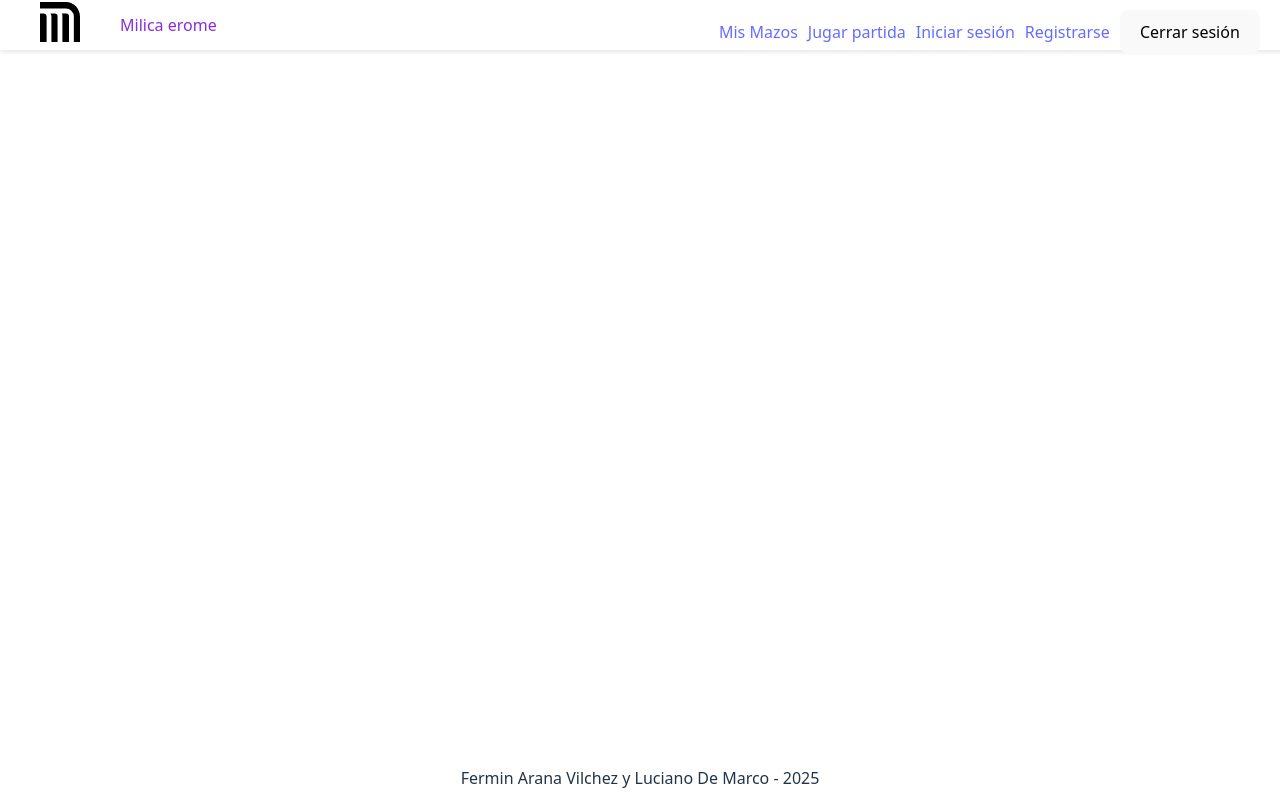
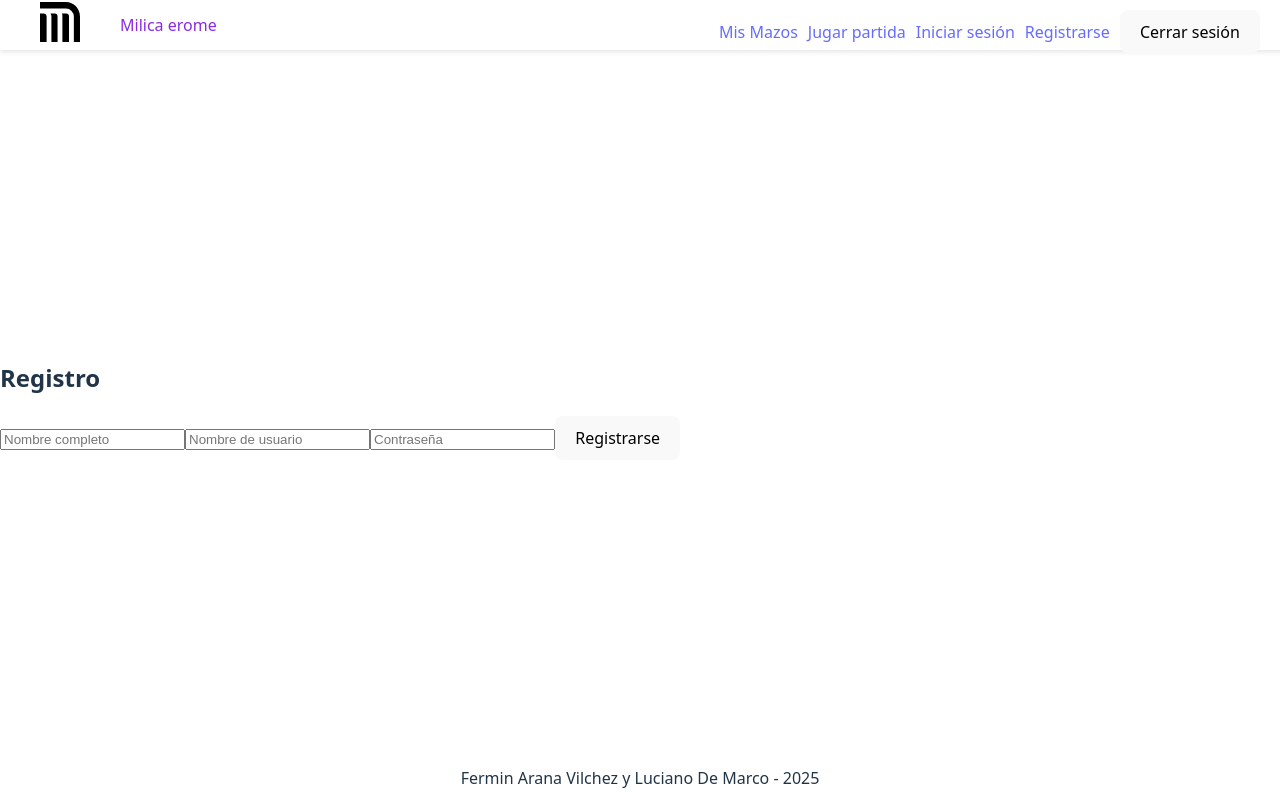
Before and after one commit to Fermin-Arana/proyectoPHP, a React (Vite) app in the folder mi-proyecto/: page /register in a window 1280 px wide. Built offline with nearby package versions, Linux system fonts and the light colour scheme.

Commit message:
intento de registro

```diff
--- a/mi-proyecto/src/App.jsx
+++ b/mi-proyecto/src/App.jsx
@@ -2,21 +2,30 @@ import { BrowserRouter as Router, Routes, Route } from 'react-router-dom';
 import NavBarComponent from './components/General/NavBarComponent';
 import Home from './components/General/Home';
 import Mazos from './components/Mazos/Mazos';
-import FooterComponent from './components/General/FooterComponent'
+import FooterComponent from './components/General/FooterComponent';
 import TestConnection from './components/Test/testConnection';
 import HeaderComponent from './components/General/HeaderComponent';
+import { AuthProvider } from "./components/context/AuthContext.jsx";
+import Register from "./components/auth/Register.jsx";
+import Login from "./components/auth/Login.jsx";
+import Cerrarsesion from "./components/auth/Logout.jsx";
 
 export default function App() {
   return (
     <Router>
+      <AuthProvider>
         <HeaderComponent />
         <NavBarComponent />
         <Routes>
           <Route path="/" element={<Home />} />
           <Route path="/mazos" element={<Mazos />} />
           <Route path="/test-backend" element={<TestConnection />} />
+          <Route path="/register" element={<Register />} />
+          <Route path="/login" element={<Login />} />
+          <Route path="/logout" element={<Cerrarsesion />} />
         </Routes>
         <FooterComponent />
+      </AuthProvider>
     </Router>
   );
 }
--- a/mi-proyecto/src/components/General/NavBarComponent.jsx
+++ b/mi-proyecto/src/components/General/NavBarComponent.jsx
@@ -8,7 +8,7 @@ const NavBarComponent = () => {
       <Link to="/mazos">Mis Mazos</Link> {/* 🔹 Usa Link en lugar de <a> */}
       <Link to="/jugar-partida">Jugar partida</Link>
       <Link to="/iniciar-sesion">Iniciar sesión</Link>
-      <Link to="/registrarse">Registrarse</Link>
+      <Link to="/register">Registrarse</Link>
       {/* Cerrar sesión podría ser un botón que llama a una función */}
       <button onClick={cerrarSesion}>Cerrar sesión</button>
     </nav>
--- a/mi-proyecto/src/components/Mazos/Mazos.jsx
+++ b/mi-proyecto/src/components/Mazos/Mazos.jsx
@@ -1,30 +1,38 @@
 import { useState, useEffect } from "react";
-import AccionesMazos from "./AccionesMazos";
+import { getMazos } from "../../services/apiMazos/apiMazo.js";
+import AccionesMazo from "./AccionesMazos.jsx";
 
 export default function MisMazos({ usuarioId, token }) {
   const [mazos, setMazos] = useState([]);
   const [loading, setLoading] = useState(true);
+  const [error, setError] = useState(null);
 
   const cargarMazos = async () => {
     try {
-      const response = await fetch(`http://tu-backend.com/usuarios/${usuarioId}/mazos`, {
-        headers: { "Authorization": `Bearer ${token}` }
-      });
-      const { data } = await response.json();
-      setMazos(data || []);
-    } catch (error) {
-      console.error("Error al cargar mazos:", error);
+      setLoading(true);
+      const { data, status } = await getMazos(token, usuarioId);
+      if (status === 200) {
+        setMazos(data || []);
+      } else {
+        setError("Error al cargar mazos");
+      }
+    } catch (err) {
+      setError("Error de conexión");
+      console.error("Error:", err);
     } finally {
       setLoading(false);
     }
   };
 
-  useEffect(() => { cargarMazos(); }, [usuarioId, token]);
+  useEffect(() => {
+    cargarMazos();
+  }, [usuarioId, token]);
 
   if (loading) return <div>Cargando mazos...</div>;
+  if (error) return <div className="error">{error}</div>;
 
   return (
-    <div>
+    <div className="mis-mazos">
       <h2>Mis Mazos</h2>
       {mazos.length === 0 ? (
         <p>No tienes mazos creados.</p>
--- /dev/null
+++ b/mi-proyecto/src/components/auth/Login.jsx
@@ -0,0 +1,38 @@
+import { useState } from "react";
+import { useAuth } from "../context/AuthContext.jsx";
+
+const Login = () => {
+  const [usuario, setUsuario] = useState("");
+  const [password, setPassword] = useState("");
+  const { Login } = useAuth();
+
+  const handleSubmit = async (e) => {
+    e.preventDefault();
+    const result = await Login(usuario, password);
+    if (result.error) {
+      alert(result.error);
+    } else {
+      alert("¡Bienvenido!");
+    }
+  };
+
+  return (
+    <form onSubmit={handleSubmit}>
+      <input
+        type="text"
+        placeholder="Usuario"
+        value={usuario}
+        onChange={(e) => setUsuario(e.target.value)}
+      />
+      <input
+        type="password"
+        placeholder="Contraseña"
+        value={password}
+        onChange={(e) => setPassword(e.target.value)}
+      />
+      <button type="submit">Iniciar sesión</button>
+    </form>
+  );
+};
+
+export default Login;
--- /dev/null
+++ b/mi-proyecto/src/components/auth/Logout.jsx
@@ -0,0 +1,16 @@
+import { useAuth } from "../context/AuthContext.jsx";
+
+const Logout = () => {
+  const { Logout, user } = useAuth();
+
+  if (!user) return null;
+
+  return (
+    <div>
+      <p>Hola, {user.usuario}!</p>
+      <button onClick={Logout}>Cerrar sesión</button>
+    </div>
+  );
+};
+
+export default Logout;
--- /dev/null
+++ b/mi-proyecto/src/components/auth/Register.jsx
@@ -0,0 +1,68 @@
+import { useState } from 'react';
+import { useNavigate } from 'react-router-dom';
+import { useAuth } from '../context/AuthContext.jsx'; // ✔️
+
+const Register = () => {
+  const [nombre, setNombre] = useState('');
+  const [usuario, setUsuario] = useState('');
+  const [password, setPassword] = useState('');
+  const [error, setError] = useState('');
+  const navigate = useNavigate();
+
+  const { register } = useAuth();
+
+  const handleSubmit = async (e) => {
+    e.preventDefault();
+
+    try {
+      const result = await register(nombre, usuario, password);
+
+      if (result.token) {
+        localStorage.setItem('token', result.token);
+        navigate('/');
+      } else if (result.message) {
+        setError(result.message);
+      }
+    } catch (err) {
+      setError('Error al registrar. Intenta nuevamente.');
+      console.error(err);
+    }
+  };
+
+  return (
+    <div className="register-form">
+      <h2>Registro</h2>
+      {error && <p className="error">{error}</p>}
+
+      <form onSubmit={handleSubmit}>
+        <input
+          type="text"
+          placeholder="Nombre completo"
+          value={nombre}
+          onChange={(e) => setNombre(e.target.value)}
+          required
+        />
+
+        <input
+          type="text"
+          placeholder="Nombre de usuario"
+          value={usuario}
+          onChange={(e) => setUsuario(e.target.value)}
+          required
+        />
+
+        <input
+          type="password"
+          placeholder="Contraseña"
+          value={password}
+          onChange={(e) => setPassword(e.target.value)}
+          required
+        />
+
+        <button type="submit">Registrarse</button>
+      </form>
+    </div>
+  );
+};
+
+export default Register;
--- /dev/null
+++ b/mi-proyecto/src/components/context/AuthContext.jsx
@@ -0,0 +1,57 @@
+import { createContext, useState, useContext } from "react";
+import { register as registerService } from '../../services/apiAuth/apiRegister.js';
+
+const AuthContext = createContext();
+
+export const AuthProvider = ({ children }) => {
+  const [user, setUser] = useState(null);
+  const [token, setToken] = useState(localStorage.getItem("token") || null);
+
+  // Función para login (guarda token en localStorage)
+  const login = async (usuario, password) => {
+    try {
+      const response = await fetch("http://localhost/proyectoPHP/usuario/login", {
+        method: "POST",
+        headers: { "Content-Type": "application/json" },
+        body: JSON.stringify({ usuario, password }),
+      });
+      const data = await response.json();
+      if (response.ok) {
+        localStorage.setItem("token", data.token); // Asume que el backend devuelve un token
+        setToken(data.token);
+        setUser({ usuario }); // Guarda datos básicos del usuario
+      }
+      return data;
+    } catch (error) {
+      console.error("Error en login:", error);
+      return { error: "Error al conectar con el servidor" };
+    }
+  };
+
+// Dentro de tu AuthProvider
+const register = async (nombre, usuario, password) => {
+  const result = await registerService(nombre, usuario, password);
+  if (result.token) {
+    localStorage.setItem('token', result.token);
+    setUser({ usuario }); // Actualiza el estado global
+  }
+  return result;
+};
+
+// Luego lo provees en el value del Provider
+
+  // Función para logout
+  const logout = () => {
+    localStorage.removeItem("token");
+    setToken(null);
+    setUser(null);
+  };
+
+  return (
+    <AuthContext.Provider value={{ user, token, login, register, logout }}>
+      {children}
+    </AuthContext.Provider>
+  );
+};
+
+export const useAuth = () => useContext(AuthContext);
--- /dev/null
+++ b/mi-proyecto/src/services/apiAuth/apiRegister.js
@@ -0,0 +1,29 @@
+const BASE_URL = 'http://localhost/proyectoPHP/usuario/register'; // Asegúrate de que esta ruta coincida con tu backend
+
+export const register = async (nombre, usuario, password) => {
+  try {
+    const response = await fetch(BASE_URL, {
+      method: 'POST', // Método POST para registro
+      headers: {
+        'Content-Type': 'application/json',
+        // No necesitas Authorization para registro, ya que el usuario aún no está autenticado
+      },
+      body: JSON.stringify({
+        nombre,
+        usuario,
+        password
+      })
+    });
+
+    if (!response.ok) {
+      throw new Error('Error en el registro');
+    }
+
+    const data = await response.json();
+    return data;
+
+  } catch (error) {
+    console.error('Error en register:', error);
+    throw error; // Puedes manejar este error en tu componente
+  }
+};
--- a/mi-proyecto/src/services/api.js
+++ b/mi-proyecto/src/services/apiMazos/apiMazo.js
@@ -1,4 +1,4 @@
-// src/services/api.js
+
 const BASE_URL = 'http://localhost/proyectoPHP';
 
 export const getMazos = async (token, usuarioId) => {
@@ -11,7 +11,6 @@ export const getMazos = async (token, usuarioId) => {
 };
 
 export const createMazo = async (token, data) => {
-  // data = { nombre: "Mazo1", cartas: [1, 2, 3, 4, 5] }
   const response = await fetch(`${BASE_URL}/mazos`, {
     method: 'POST',
     headers: {
@@ -22,5 +21,3 @@ export const createMazo = async (token, data) => {
   });
   return await response.json();
 };
-
-// Similar para deleteMazo y updateMazo...
```
Also changed, not shown: mi-proyecto/src/components/Test/testConnection.jsx (+1 -1 lines), mi-proyecto/src/components/Usuarios/Iniciar-sesion.jsx (deleted), mi-proyecto/src/components/Usuarios/Registrarse.jsx (deleted), 1 other file (tests, documents, lock files or other folders). Lines whose indentation alone changed are shown as unchanged.
